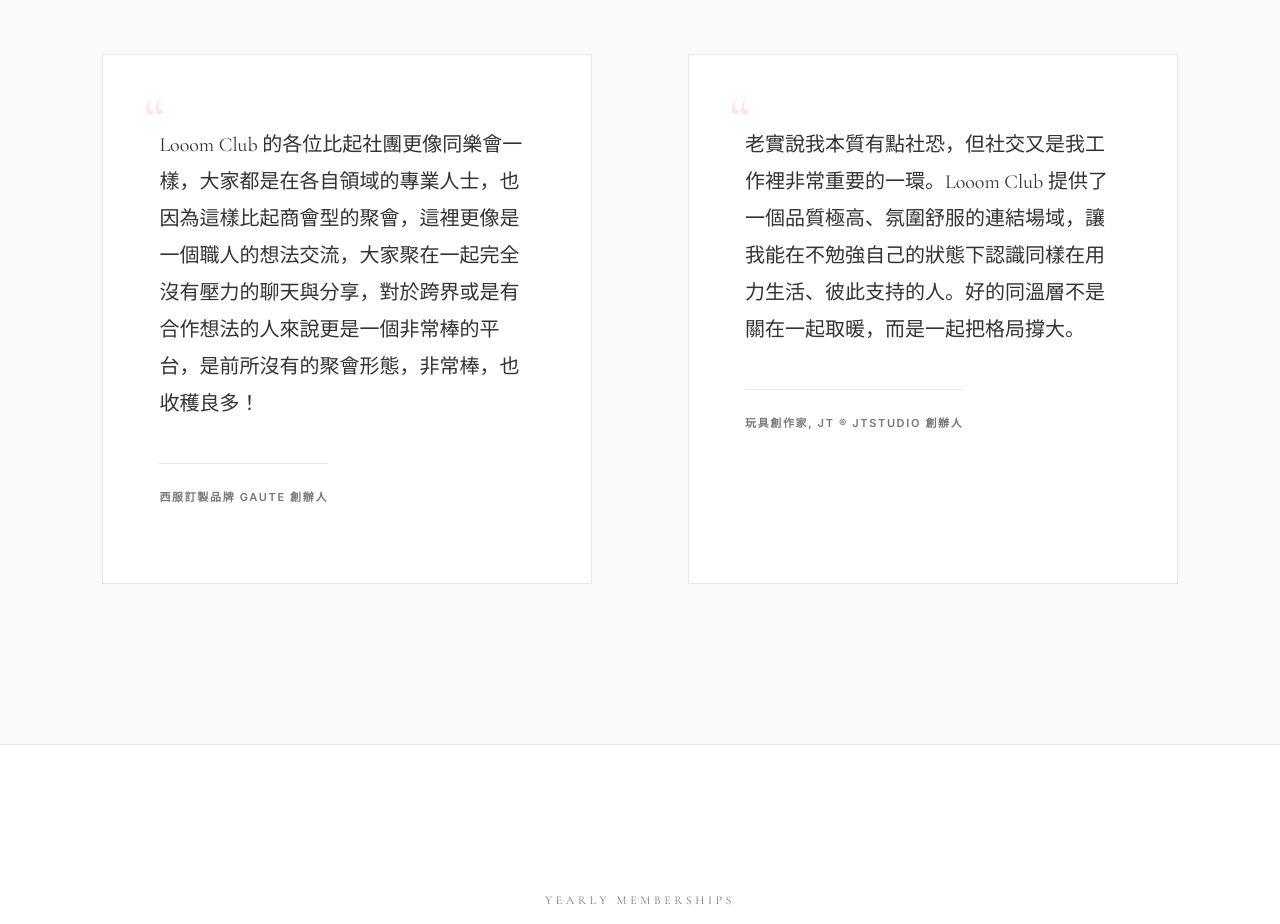
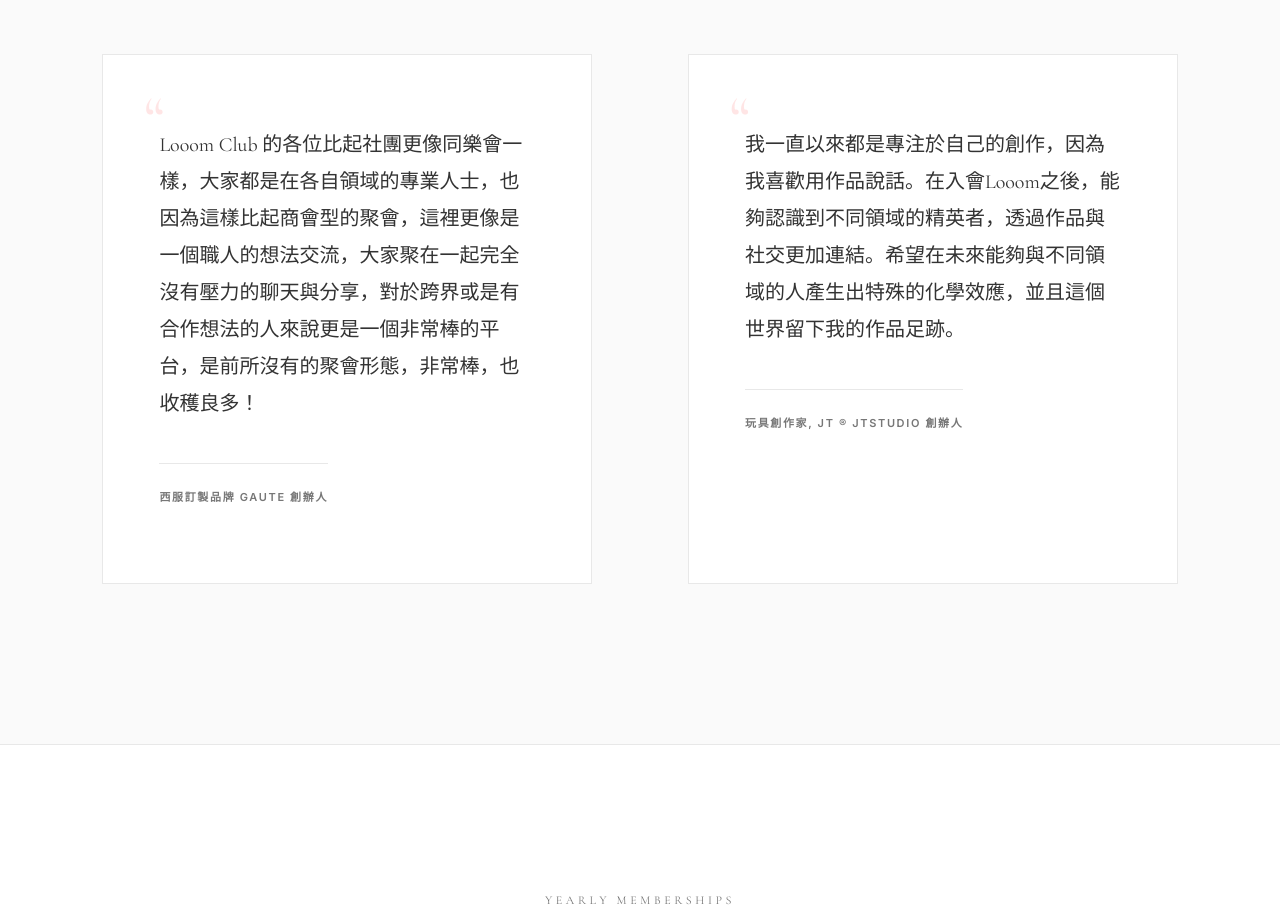
Before and after one commit to artwithlifetaipei/art-press, a Next.js app: page /looom-club in a window 1280 px wide. Shown: the part 2360-3284 px from the top of the page. Built offline with nearby package versions, Linux system fonts and the light colour scheme.

Commit message:
content: update JTSTUDIO toy creator testimonial quote to their authentic custom feedback

```diff
--- a/src/app/looom-club/page.tsx
+++ b/src/app/looom-club/page.tsx
@@ -17,7 +17,7 @@
       author: "西服訂製品牌 GAUTE 創辦人"
     },
     {
-      quote: "老實說我本質有點社恐，但社交又是我工作裡非常重要的一環。Looom Club 提供了一個品質極高、氛圍舒服的連結場域，讓我能在不勉強自己的狀態下認識同樣在用力生活、彼此支持的人。好的同溫層不是關在一起取暖，而是一起把格局撐大。",
+      quote: "我一直以來都是專注於自己的創作，因為我喜歡用作品說話。在入會Looom之後，能夠認識到不同領域的精英者，透過作品與社交更加連結。希望在未來能夠與不同領域的人產生出特殊的化學效應，並且這個世界留下我的作品足跡。",
       author: "玩具創作家, JT ® JTSTUDIO 創辦人"
     }
   ];
```
